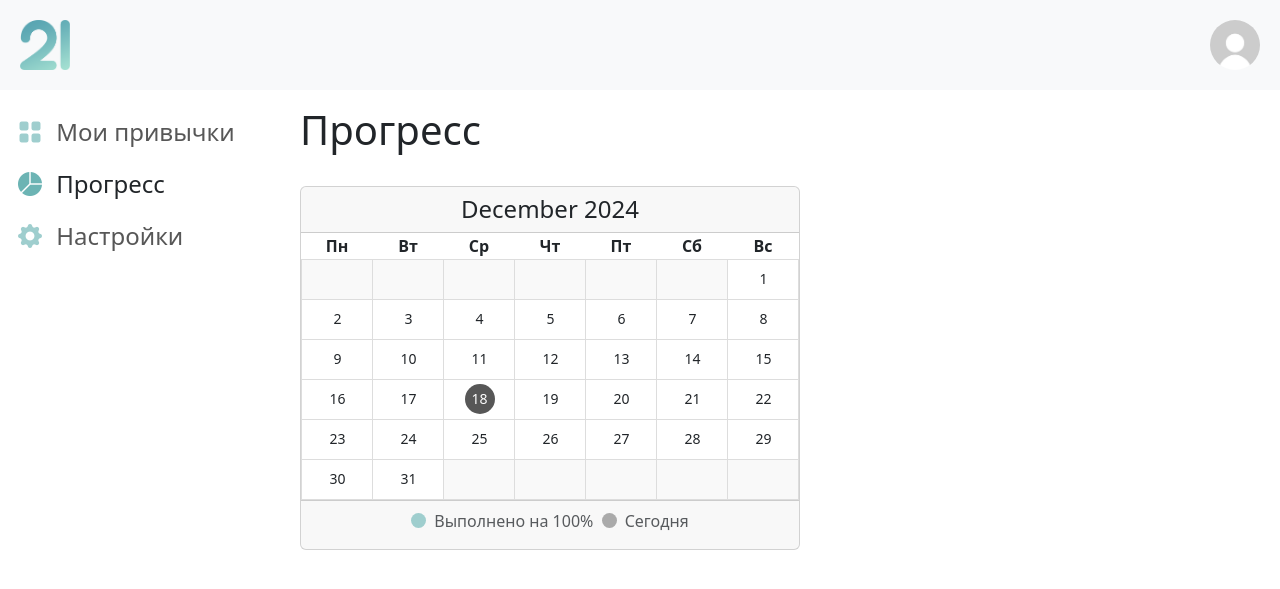
After one commit to fabscheize/21-tracker, a Django app: page /statistic/ in a window 1280 px wide. The commit adds this page. Shown: the top 589 px of the page. Run offline with Django 4.2, Linux system fonts and the light colour scheme; the visitor is signed in with stand-in values (Sample User, id 1); data comes from the database, SQL or seed files in the repository; data that the repository does not hold is empty; some libraries are stand-ins or nearby versions.

Commit message:
Feat: Statistic app

```diff
--- a/tracker/static_dev/css/custom.css
+++ b/tracker/static_dev/css/custom.css
@@ -101,4 +101,81 @@
   background-color: red;
 }
 
+.completed {
+  background-color: #c8e6c9;
+}
+
+.calendar-table {
+  width: 100%;
+  border-collapse: collapse;
+  table-layout: fixed;
+  /* Фиксированная ширина ячеек */
+}
+
+.calendar-table td {
+  border: 1px solid #ddd;
+  width: 40px;
+  height: 40px;
+  text-align: center;
+  vertical-align: middle;
+  position: relative;
+  padding: 0 0 0 1px;
+}
+
+.calendar-table .day-circle {
+  display: inline-block;
+  width: 30px;
+  height: 30px;
+  line-height: 30px;
+  text-align: center;
+  border-radius: 50%;
+  font-size: 14px;
+}
+
+.calendar-table .empty {
+  background-color: #f9f9f9;
+}
+
+.calendar-table .completed {
+  background-color: rgb(158.6554054054, 205.8445945946, 205.8445945946);
+}
+
+.calendar-table .completed .day-circle {
+  color: white;
+}
+
+.calendar-table .today {
+  background-color: white;
+}
+
+.calendar-table .today .day-circle {
+  background-color: rgb(87, 87, 87);
+  color: white;
+}
+
+.calendar-table .completed-today {
+  background-color: rgb(158.6554054054, 205.8445945946, 205.8445945946);
+}
+
+.calendar-table .completed-today .day-circle {
+  background-color: rgb(170, 170, 170);
+  color: white;
+}
+
+.badge-icon {
+  width: 15px;
+  height: 15px;
+  border-radius: 50%;
+  display: inline-block;
+  background-color: var(--badge-color, transparent);
+}
+
+.day-100 {
+  --badge-color: rgb(158.6554054054, 205.8445945946, 205.8445945946);
+}
+
+.day-current {
+  --badge-color: rgb(170, 170, 170);
+}
+
 /*# sourceMappingURL=custom.css.map */
--- a/tracker/static_dev/scss/custom.scss
+++ b/tracker/static_dev/scss/custom.scss
@@ -119,3 +119,86 @@ $secondary: rgb(87, 87, 87);
   height: 200px;
   background-color: red;
 }
+
+.completed {
+  background-color: #c8e6c9;
+}
+
+.calendar-table {
+  width: 100%;
+  border-collapse: collapse;
+  table-layout: fixed;
+  /* Фиксированная ширина ячеек */
+}
+
+.calendar-table td {
+  border: 1px solid #ddd;
+  width: 40px;
+  height: 40px;
+  text-align: center;
+  vertical-align: middle;
+  position: relative;
+  padding: 0 0 0 1px;
+}
+
+// .calendar-table .calendar-cell {
+//   padding: 0;
+// }
+
+.calendar-table .day-circle {
+  display: inline-block;
+  width: 30px;
+  height: 30px;
+  line-height: 30px;
+  text-align: center;
+  border-radius: 50%;
+  font-size: 14px;
+}
+
+.calendar-table .empty {
+  background-color: #f9f9f9;
+}
+
+.calendar-table .completed {
+  background-color: #{$primary_l};
+}
+
+.calendar-table .completed .day-circle {
+  color: white;
+}
+
+.calendar-table .today {
+  background-color: white;
+}
+
+.calendar-table .today .day-circle {
+  background-color: #{$secondary};
+  color: white;
+}
+
+.calendar-table .completed-today {
+  background-color: #{$primary_l};
+}
+
+.calendar-table .completed-today .day-circle {
+  background-color: rgb(170, 170, 170);
+  color: white;
+}
+
+// --
+
+.badge-icon {
+  width: 15px;
+  height: 15px;
+  border-radius: 50%;
+  display: inline-block;
+  background-color: var(--badge-color, transparent);
+}
+
+.day-100 {
+  --badge-color: #{$primary_l};
+}
+
+.day-current {
+  --badge-color: rgb(170, 170, 170);
+}
--- /dev/null
+++ b/tracker/statistic/urls.py
@@ -0,0 +1,14 @@
+import django.urls
+
+import statistic.views
+
+
+app_name = "statistic"
+
+urlpatterns = [
+    django.urls.path(
+        "",
+        statistic.views.ProgressView.as_view(),
+        name="progress",
+    ),
+]
--- /dev/null
+++ b/tracker/statistic/views.py
@@ -0,0 +1,99 @@
+import calendar
+import datetime
+
+import django.utils.html
+import django.views.generic
+
+import statistic.models
+
+__all__ = ()
+
+
+class ProgressView(django.views.generic.TemplateView):
+    template_name = "statistic/progress.html"
+
+    def get_context_data(self, **kwargs):
+        context = super().get_context_data(**kwargs)
+        year = datetime.date.today().year
+        month = datetime.date.today().month
+        current_month_year = (
+            datetime.date.today().strftime("%B %Y").capitalize()
+        )
+
+        completed_dates = statistic.models.HabitLog.objects.filter(
+            habit__user=self.request.user,
+            date__year=year,
+            date__month=month,
+            progress=100,
+        ).values_list("date", flat=True)
+
+        today_completed = datetime.date.today() in completed_dates
+
+        cal = CustomHTMLCalendar(completed_dates, today_completed)
+        calendar_html = cal.formatmonth(year, month)
+
+        context.update(
+            {
+                "calendar": calendar_html,
+                "month_year": current_month_year,
+            },
+        )
+        return context
+
+
+class CustomHTMLCalendar(calendar.HTMLCalendar):
+    def __init__(self, completed_dates, today_completed):
+        super().__init__(firstweekday=0)
+        self.completed_dates = set(completed_dates)
+        self.today_completed = today_completed
+
+    def formatweekday(self, day):
+        """Отображение короткого названия дня недели."""
+        weekdays = ["Пн", "Вт", "Ср", "Чт", "Пт", "Сб", "Вс"]
+        return f"<th class='text-center'>{weekdays[day]}</th>"
+
+    def formatweekheader(self):
+        """Форматирование заголовков дней недели."""
+        return (
+            "<tr>"
+            + "".join(self.formatweekday(day) for day in self.iterweekdays())
+            + "</tr>"
+        )
+
+    def formatday(self, day, weekday):
+        """Форматирование отдельного дня с учетом стилей."""
+        if day == 0:
+            return '<td class="calendar-cell empty"></td>'
+
+        current_date = datetime.date.today().replace(day=day)
+        day_content = str(day)
+        cell_class = "calendar-cell"
+
+        if (
+            current_date in self.completed_dates
+            and current_date == datetime.date.today()
+        ):
+            cell_class += " completed-today"
+        elif current_date in self.completed_dates:
+            cell_class += " completed"
+        elif current_date == datetime.date.today():
+            cell_class += " today"
+
+        return f"""
+            <td class="{cell_class}">
+                <span class="day-circle">{day_content}</span>
+            </td>
+        """
+
+    def formatmonth(self, year, month, withyear=True):
+        """Форматирование месяца без заголовка."""
+        weeks = [
+            self.formatweek(week)
+            for week in self.monthdays2calendar(year, month)
+        ]
+        return (
+            "<table class='calendar-table'>"
+            + self.formatweekheader()
+            + "".join(weeks)
+            + "</table>"
+        )
--- a/tracker/templates/includes/sidebar.html
+++ b/tracker/templates/includes/sidebar.html
@@ -24,11 +24,11 @@
         </li>
 
         <li class="nav-item">
-          {% if view_name == 'habits:progress' %}
+          {% if view_name == 'statistic:progress' %}
             <a class="nav-link active disabled" aria-current="page">
               <i class="bi-pie-chart-fill icon-active mx-2"></i>
           {% else %}
-            <a class="nav-link secondary-color" href="#">
+            <a class="nav-link secondary-color" href="{% url "statistic:progress" %}">
               <i class="bi-pie-chart-fill icon-disabled mx-2"></i>
           {% endif %}
               {% translate "Прогресс" %}
--- /dev/null
+++ b/tracker/templates/statistic/progress.html
@@ -0,0 +1,39 @@
+{% extends "base.html" %}
+
+{% load i18n %}
+
+{% block title %}
+  {% translate "Прогресс" %} – 21
+{% endblock title %}
+
+{% block content %}
+  <div class="container-fluid" style="padding: 1rem;">
+    <div class="container-fluid d-flex justify-content-between">
+      <h1>{% translate "Прогресс" %}</h1>
+    </div>
+
+    <div class="container my-4">
+      <div class="card" style="max-width: 500px;">
+        <div class="card-header">
+          <h4 class="mb-0 text-center">{{ month_year }}</h4>
+        </div>
+
+        <div class="card-body p-0">
+          <div class="calendar-container">
+            {{ calendar|safe }}
+          </div>
+        </div>
+
+        <div class="card-footer text-muted text-center">
+          <div class="d-flex align-items-center justify-content-center mb-2">
+            <span class="badge-icon day-100 me-2"></span>
+            <span>{% translate "Выполнено на 100%" %}</span>
+            <span>&nbsp;&nbsp;</span>
+            <span class="badge-icon day-current me-2"></span>
+            <span>{% translate "Сегодня" %}</span>
+          </div>
+        </div>
+      </div>
+    </div>
+  </div>
+  {% endblock %}
--- a/tracker/tracker/settings.py
+++ b/tracker/tracker/settings.py
@@ -47,6 +47,7 @@ INSTALLED_APPS = [
     "django.contrib.staticfiles",
     "habits.apps.HabitsConfig",
     "homepage.apps.HomepageConfig",
+    "statistic.apps.StatisticConfig",
     "users.apps.UsersConfig",
 ]
 
--- a/tracker/tracker/urls.py
+++ b/tracker/tracker/urls.py
@@ -12,6 +12,7 @@ include = django.urls.include
 urlpatterns = [
     path("", include("homepage.urls", namespace="homepage")),
     path("habits/", include("habits.urls", namespace="habits")),
+    path("statistic/", include("statistic.urls", namespace="statistic")),
     path("admin/", django.contrib.admin.site.urls),
     path("auth/", include("users.urls", namespace="users")),
     path("auth/", include(django.contrib.auth.urls)),
```
Also changed, not shown: tracker/habits/views.py (+41 -3 lines), tracker/statistic/apps.py (added, +10 -0 lines), tracker/statistic/models.py (added, +53 -0 lines), tracker/statistic/__init__.py (added), tracker/statistic/migrations/0001_initial.py (added), tracker/statistic/migrations/0002_habitstats.py (added), tracker/statistic/migrations/__init__.py (added), 2 other files.
